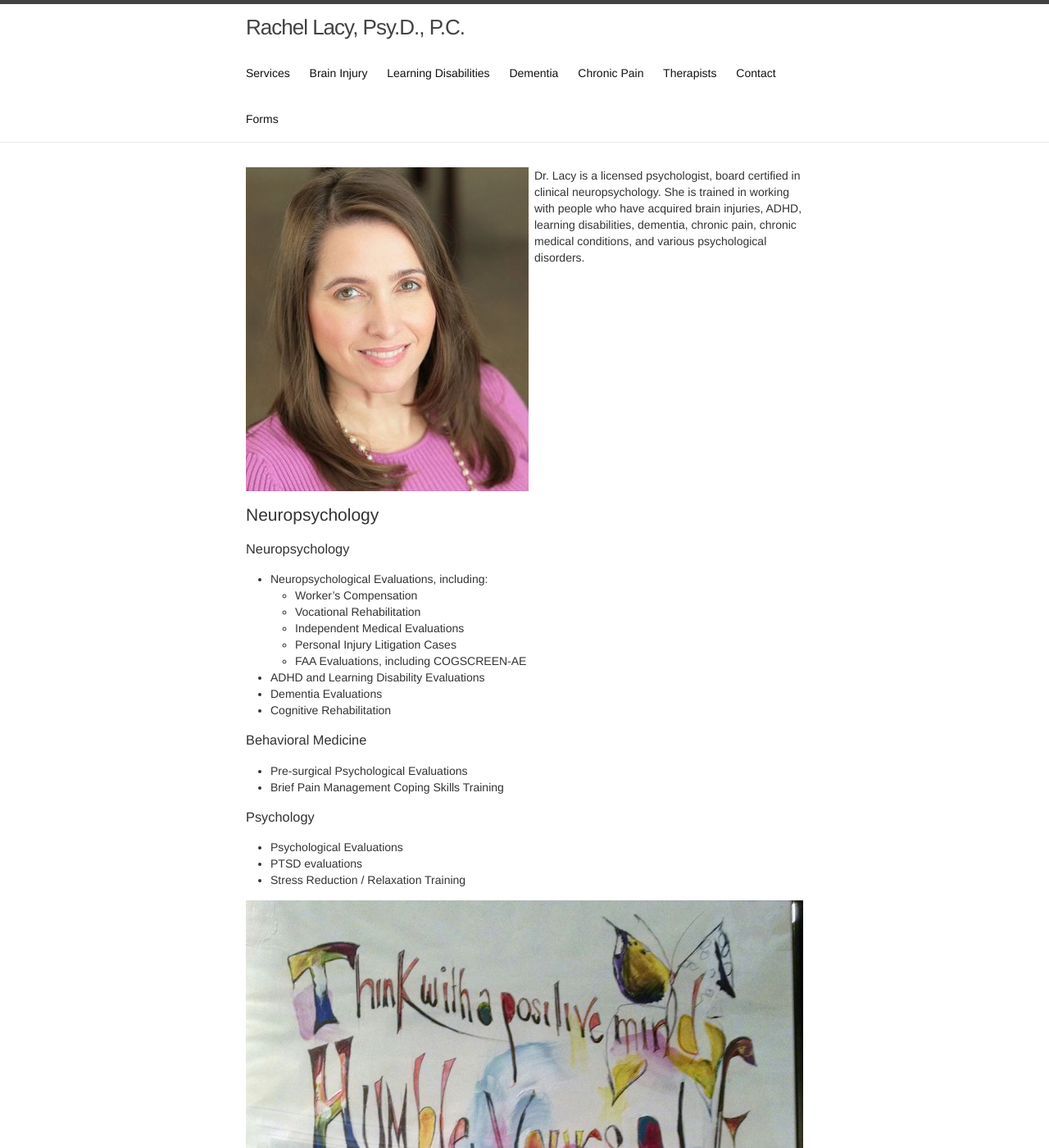
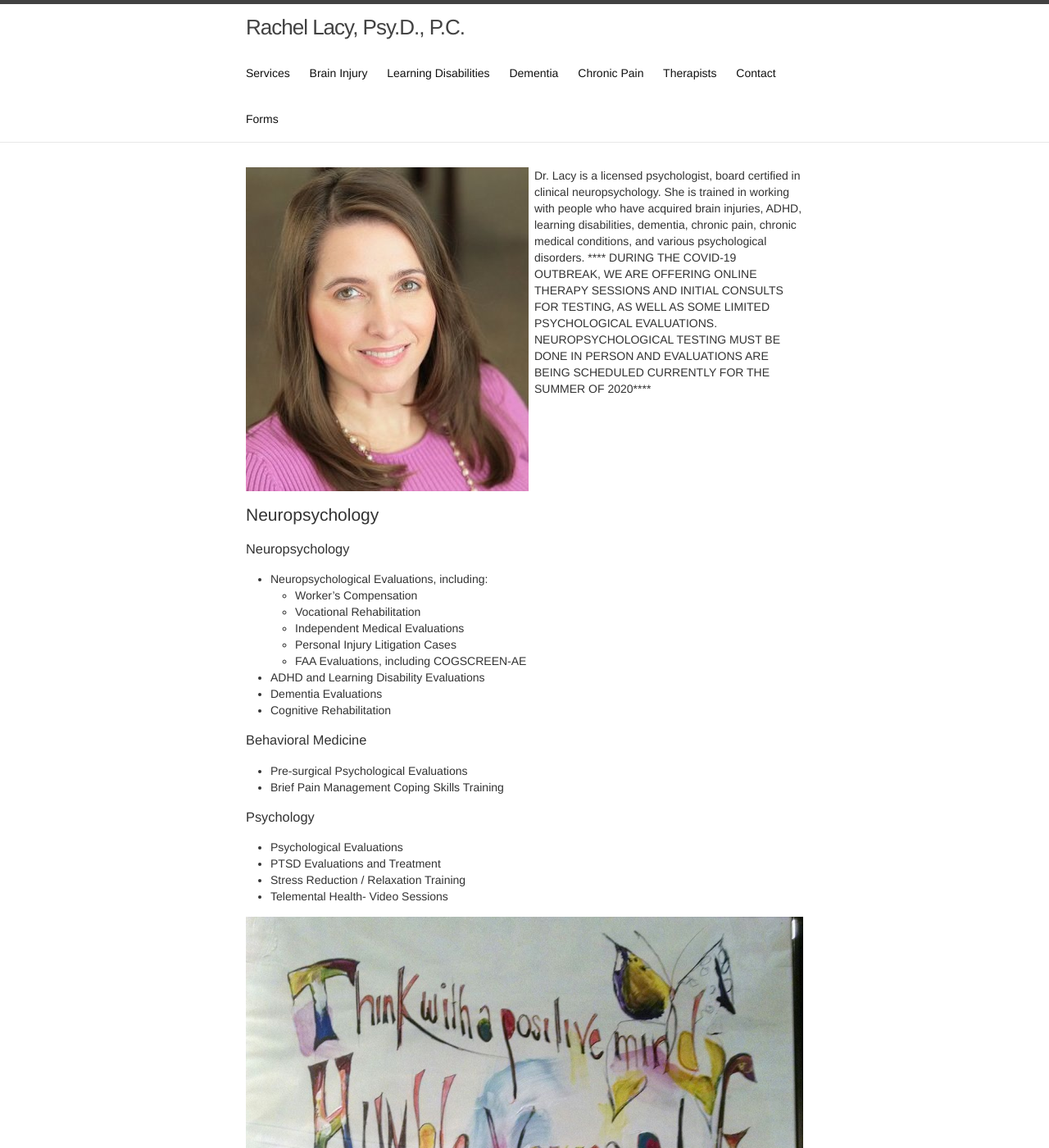
Before and after one commit to halcyon/renewedbrain.com, a Jekyll site: the page built from index.md, in a window 1280 px wide and 1400 px high. Shown: the whole window at 82% size. Built offline with Jekyll 4.4.1, drawn with Linux system fonts in a browser that asks for light colours.

Commit message:
covid update

```diff
--- a/index.md
+++ b/index.md
@@ -8,6 +8,9 @@ layout: default
     Dr. Lacy is a licensed psychologist, board certified in clinical neuropsychology. She is trained in working
     with people who have acquired brain injuries, ADHD, learning disabilities, dementia, chronic pain,
     chronic medical conditions, and various psychological disorders.
+
+
+   **** DURING THE COVID-19 OUTBREAK, WE ARE OFFERING ONLINE THERAPY SESSIONS AND INITIAL CONSULTS FOR TESTING, AS WELL AS SOME LIMITED PSYCHOLOGICAL EVALUATIONS. NEUROPSYCHOLOGICAL TESTING MUST BE DONE IN PERSON AND EVALUATIONS ARE BEING SCHEDULED CURRENTLY FOR THE SUMMER OF 2020****
   </p>
   <div class="clear"></div>
 </div>
@@ -32,8 +35,9 @@ layout: default
 
 ### Psychology
 * Psychological Evaluations
-* PTSD evaluations
+* PTSD Evaluations and Treatment
 * Stress Reduction / Relaxation Training
+* Telemental Health- Video Sessions
 
 ![AllanLondon](../images/AllanLondon.jpg)
 
```
